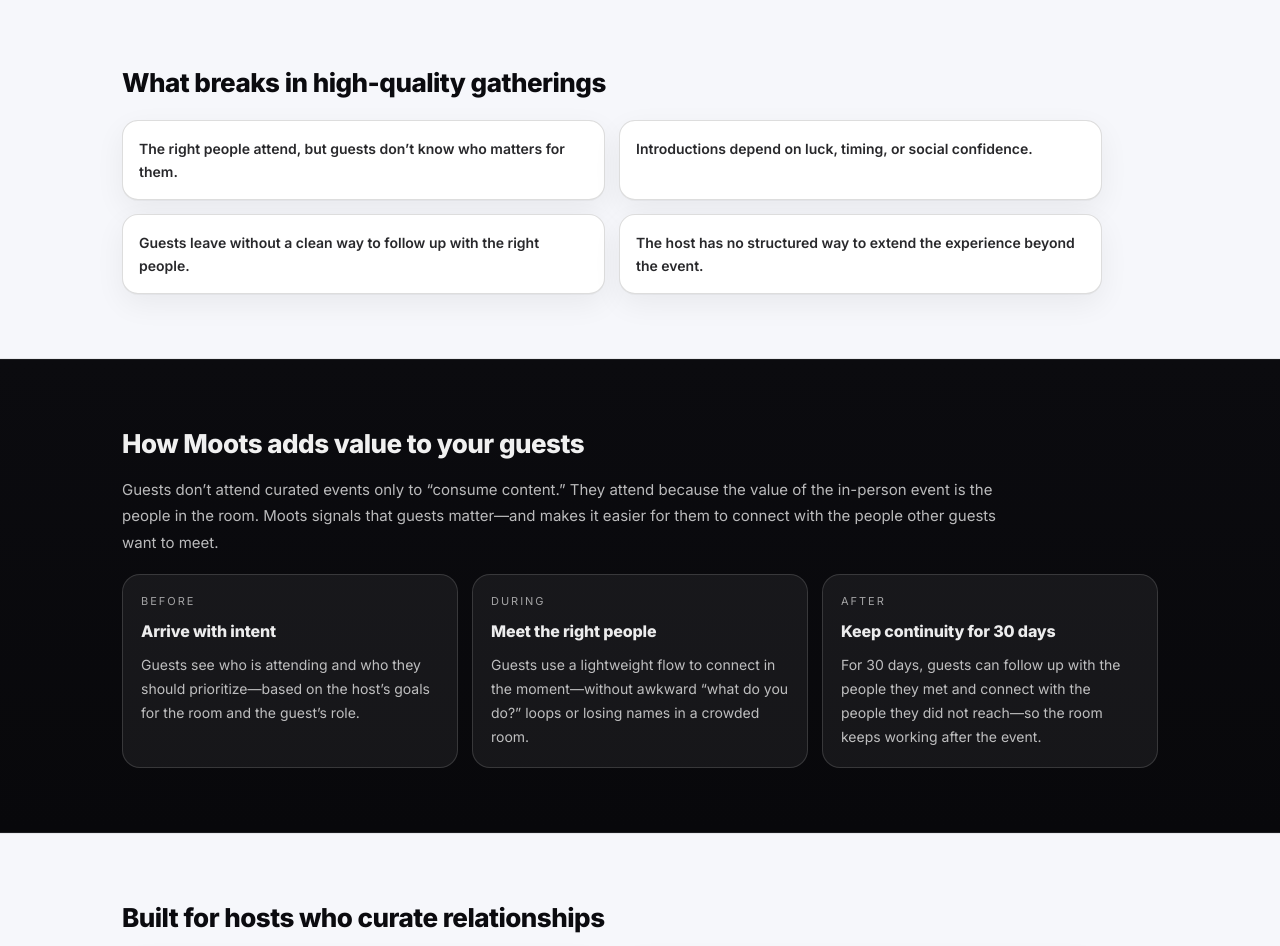
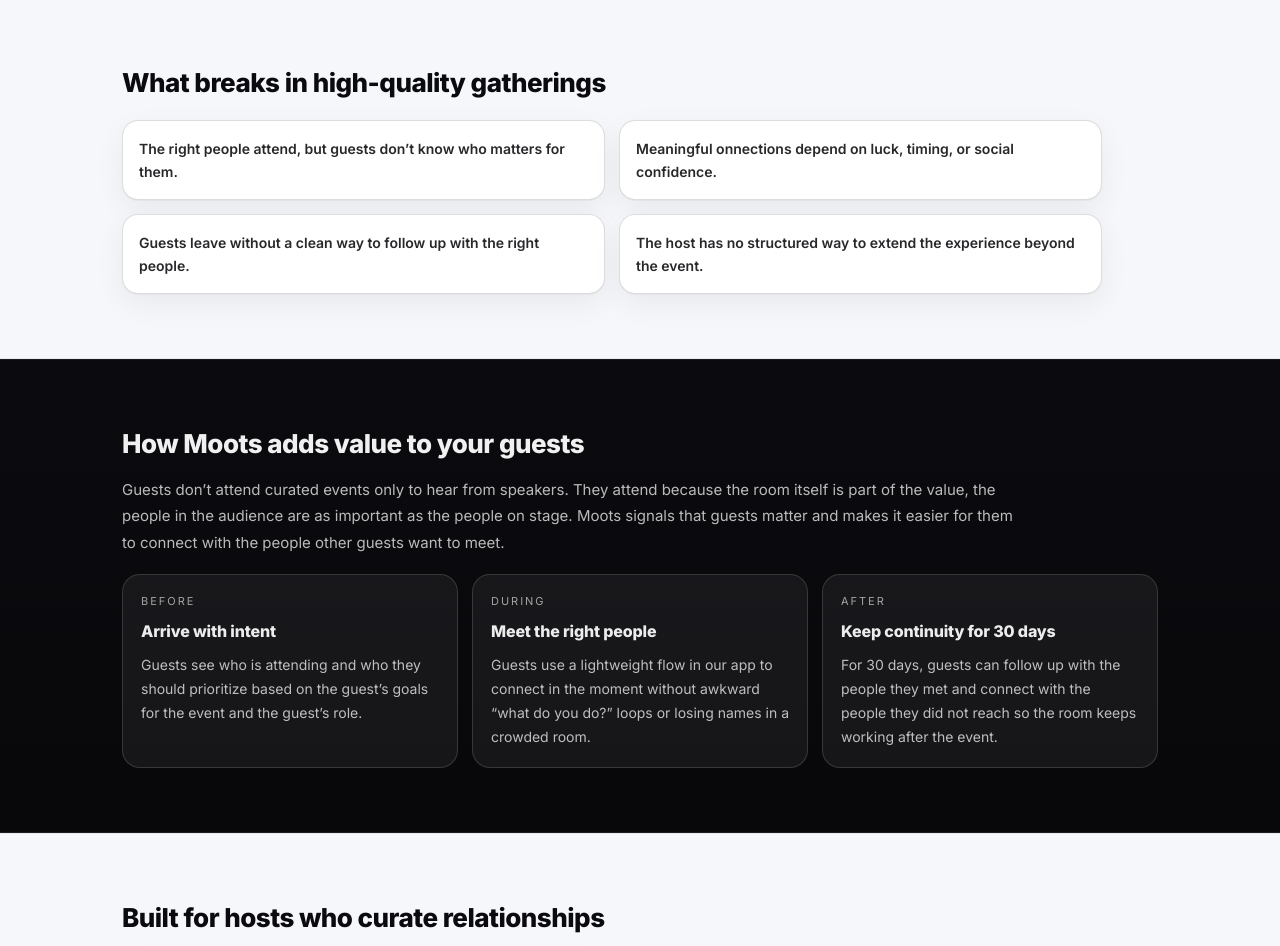
Before and after one commit to tonjebkg/moots-entry, a Next.js app: page / in a window 1280 px wide. Shown: the part 640-1586 px from the top of the page. Built offline with nearby package versions, Linux system fonts and the light colour scheme.

Commit message:
Update landing page copy

```diff
--- a/app/page.tsx
+++ b/app/page.tsx
@@ -31,7 +31,7 @@ export default function Page() {
 
           <p className="subhead">
             {BRAND} helps hosts run curated professional gatherings where guests meet the people who can materially impact
-            their life or business—and where those connections continue after the event.
+            their carreer or business and where those connections continue after the event.
           </p>
 
           <div className="ctaRow">
@@ -72,7 +72,7 @@ export default function Page() {
             </div>
             <div className="cardLight">
               <p className="cardText">
-                Introductions depend on luck, timing, or social confidence.
+                Meaningful onnections depend on luck, timing, or social confidence.
               </p>
             </div>
             <div className="cardLight">
@@ -94,8 +94,8 @@ export default function Page() {
         <div className="container">
           <h2 className="h2 h2OnDark">How {BRAND} adds value to your guests</h2>
           <p className="proseOnDark">
-            Guests don’t attend curated events only to “consume content.” They attend because the value of the in-person event is the people in the room.
-            {` ${BRAND}`} signals that guests matter—and makes it easier for them to connect with the people other guests want to meet.
+            Guests don’t attend curated events only to hear from speakers. They attend because the room itself is part of the value, the people in the audience are as important as the people on stage.
+            {` ${BRAND}`} signals that guests matter and makes it easier for them to connect with the people other guests want to meet.
           </p>
 
           <div className="triptych">
@@ -103,7 +103,7 @@ export default function Page() {
               <div className="kicker">Before</div>
               <h3 className="h3">Arrive with intent</h3>
               <p className="cardBody">
-                Guests see who is attending and who they should prioritize—based on the host’s goals for the room and the guest’s role.
+                Guests see who is attending and who they should prioritize based on the guest’s goals for the event and the guest’s role.
               </p>
             </div>
 
@@ -111,7 +111,7 @@ export default function Page() {
               <div className="kicker">During</div>
               <h3 className="h3">Meet the right people</h3>
               <p className="cardBody">
-                Guests use a lightweight flow to connect in the moment—without awkward “what do you do?” loops or losing names in a crowded room.
+                Guests use a lightweight flow in our app to connect in the moment without awkward “what do you do?” loops or losing names in a crowded room.
               </p>
             </div>
 
@@ -119,7 +119,7 @@ export default function Page() {
               <div className="kicker">After</div>
               <h3 className="h3">Keep continuity for 30 days</h3>
               <p className="cardBody">
-                For 30 days, guests can follow up with the people they met and connect with the people they did not reach—so the room keeps working after the event.
+                For 30 days, guests can follow up with the people they met and connect with the people they did not reach so the room keeps working after the event.
               </p>
             </div>
           </div>
```
